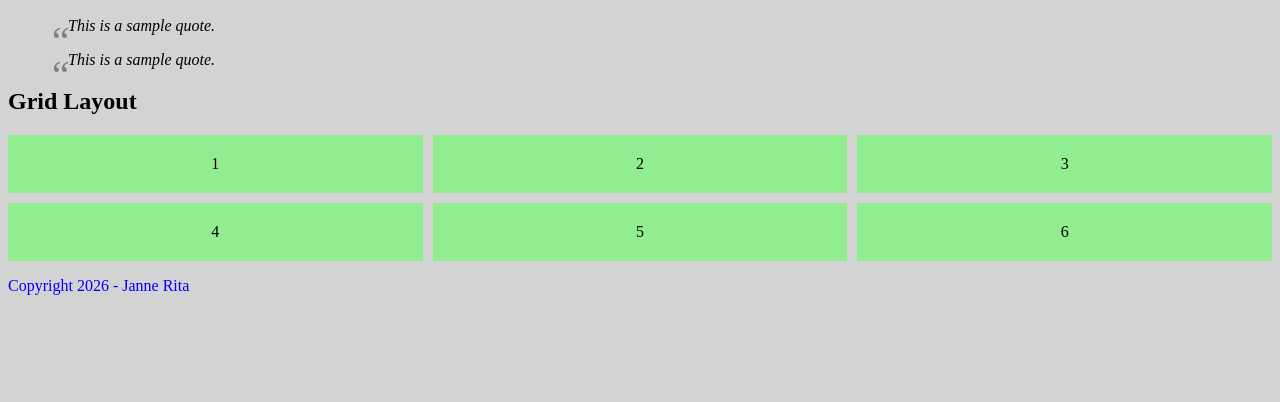
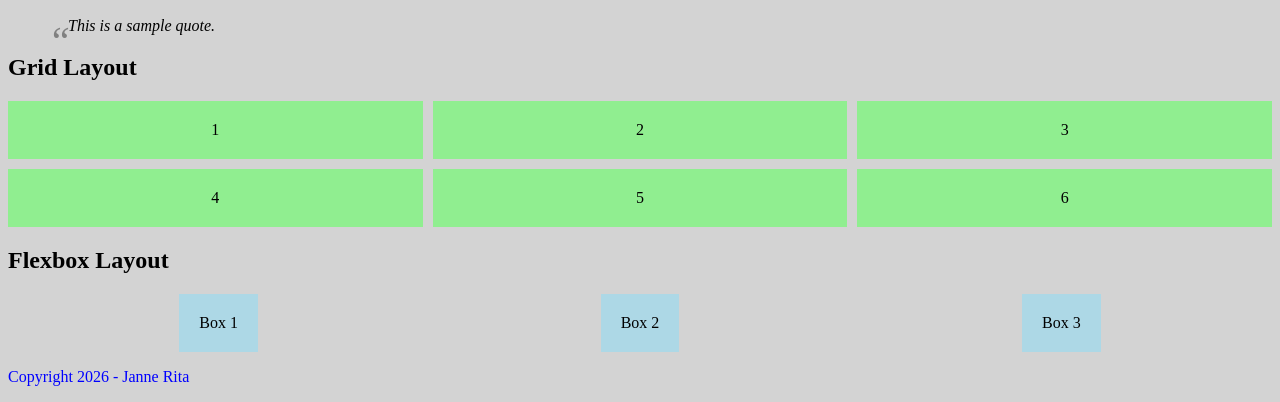
Before and after one commit to JAR00143/website_development_autumn_2026, a plain HTML site: page WS_04/index.html in a window 1280 px wide. Shown: the part 1810-2212 px from the top of the page. Before the commit the page ends 2121 px from the top, so only its background shows below. Drawn offline with Linux system fonts and the light colour scheme.

Commit message:
Refactor quote section and add flexbox layout to index.html

```diff
--- a/WS_04/index.html
+++ b/WS_04/index.html
@@ -129,14 +129,6 @@
             top: 0;
             color: gray;
         }
-        .quote::before {
-            content: '“';
-            font-size: 40px;
-            position: absolute;
-            left: 0;
-            top: 0;
-            color: gray;
-        }
 
         .grid-container {
             display: grid;
@@ -146,6 +138,18 @@
 
         .grid-item {
             background-color: lightgreen;
+            padding: 20px;
+            text-align: center;
+        }
+
+        .flex-container {
+            display: flex;
+            justify-content: space-around;
+            align-items: center;
+        }
+
+        .box {
+            background-color: lightblue;
             padding: 20px;
             text-align: center;
         }
@@ -242,10 +246,6 @@
                 This is a sample quote.
             </blockquote>
         </section>
-        <blockquote class="quote">
-                This is a sample quote.
-            </blockquote>
-        </section>
 
         <section id="grid">
             <h2>Grid Layout</h2>
@@ -259,6 +259,14 @@
             </div>
         </section>
 
+        <section id="flexbox">
+            <h2>Flexbox Layout</h2>
+            <div class="flex-container">
+                <div class="box">Box 1</div>
+                <div class="box">Box 2</div>
+                <div class="box">Box 3</div>
+            </div>
+        </section>
     </main>
 
     <footer>
```
